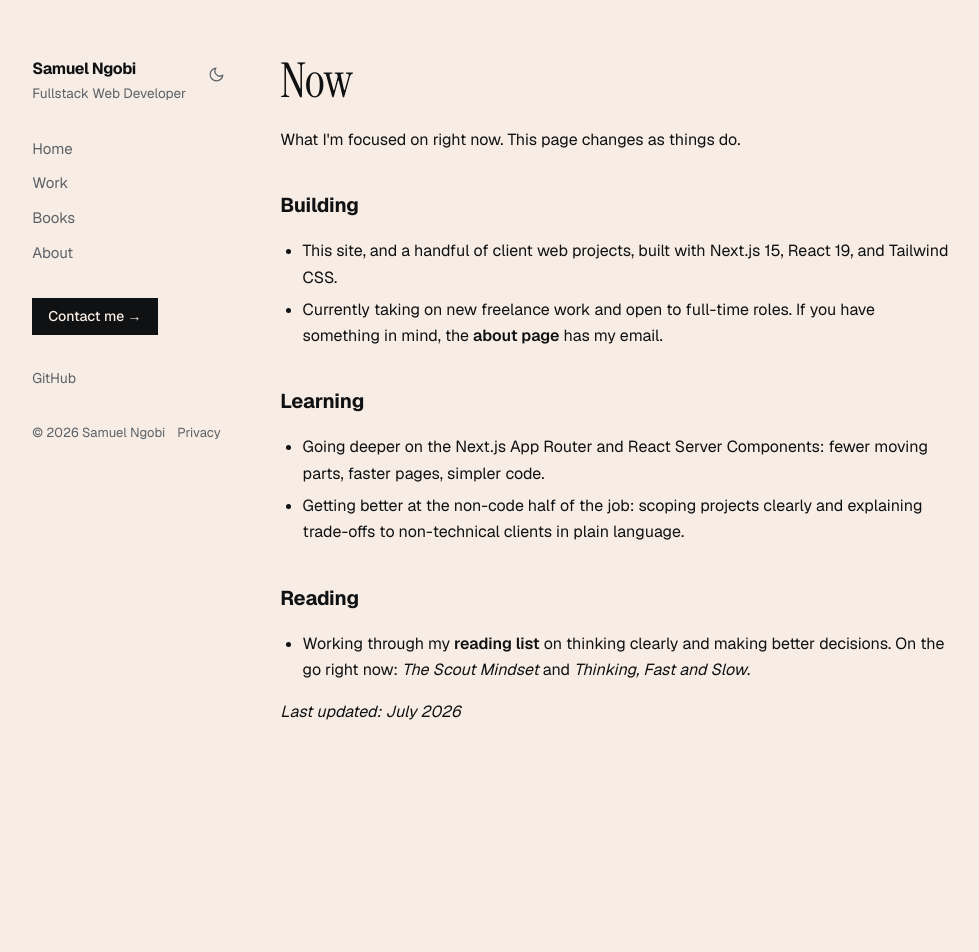
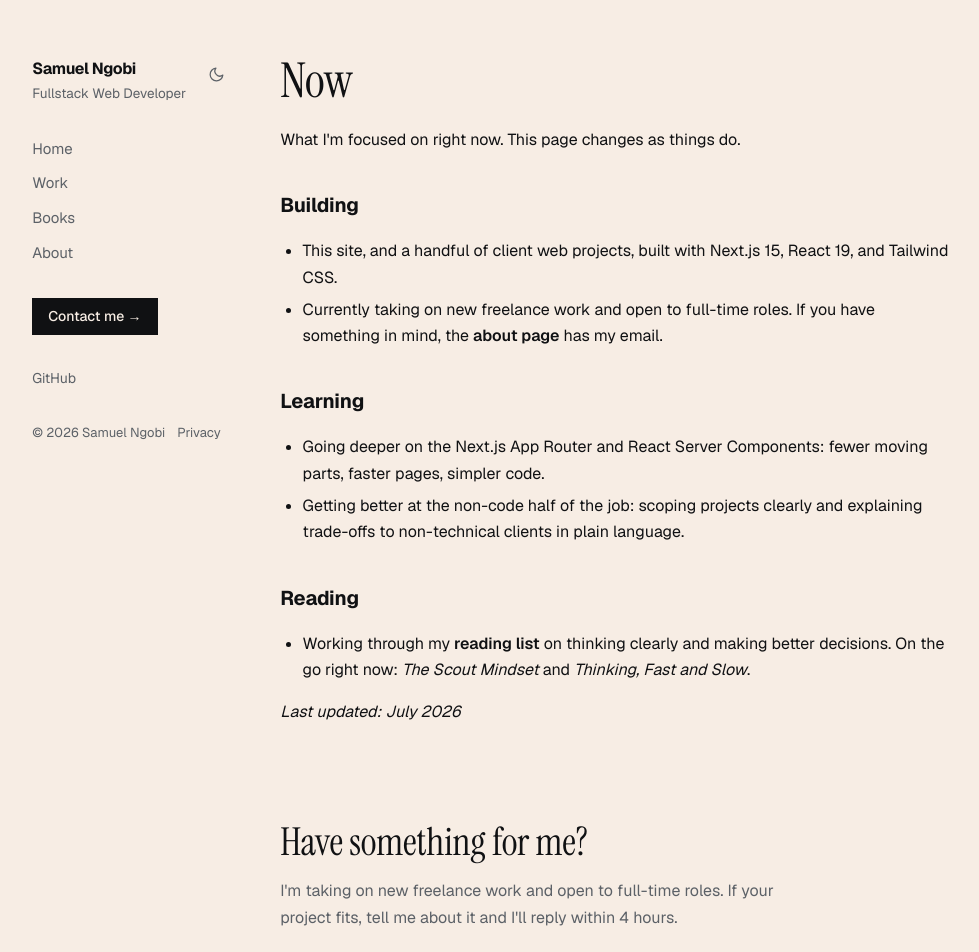
Before and after one commit to samuel-sarmah/samuel, a Next.js app: page /now in a window 1280 px wide. Shown: the top 952 px of the page, without its empty margins (147-1126 px from the left). Before the commit the page ends 800 px from the top, so only its background shows below. Built offline with nearby package versions, Linux system fonts and the light colour scheme.

Commit message:
End the Now page with ClosingCta

```diff
--- a/app/now/page.js
+++ b/app/now/page.js
@@ -1,5 +1,6 @@
 import { marked } from "marked";
 import { getPage } from "@/lib/content";
+import ClosingCta from "@/components/ClosingCta";
 import PageHeader from "@/components/PageHeader";
 
 export const metadata = { title: "Now · Samuel Ngobi" };
@@ -13,6 +14,12 @@ export default function Now() {
         className="prose mt-5"
         dangerouslySetInnerHTML={{ __html: marked.parse(content) }}
       />
+
+      <ClosingCta
+        title="Have something for me?"
+        body="I'm taking on new freelance work and open to full-time roles. If your project fits, tell me about it and I'll reply within 4 hours."
+        cta="Get in touch"
+      />
     </div>
   );
 }
```
